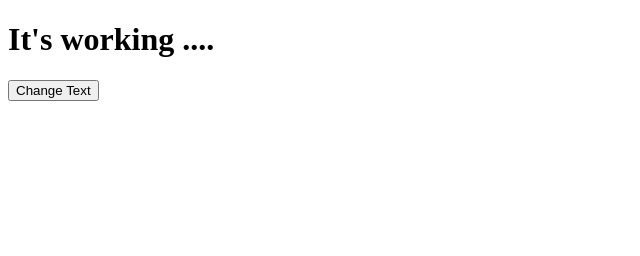
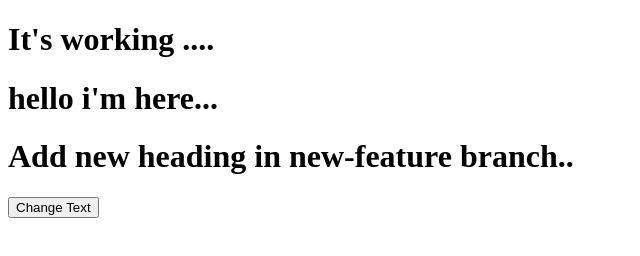
Before and after one commit to AK844/git-workshop, a plain HTML site: page index.html in a window 1280 px wide. Shown: the whole page, without its empty margins (0-640 px from the left). Drawn offline with Linux system fonts and the light colour scheme.

Commit message:
nothing change

```diff
--- a/index.html
+++ b/index.html
@@ -7,6 +7,8 @@
 
     <div >
         <h1 id="root">It's working ....</h1>
+        <h1>hello i'm here... </h1>
+        <h1>Add new heading in new-feature branch.. </h1>
 
     </div>
     <script src="./index.js"></script>
```
